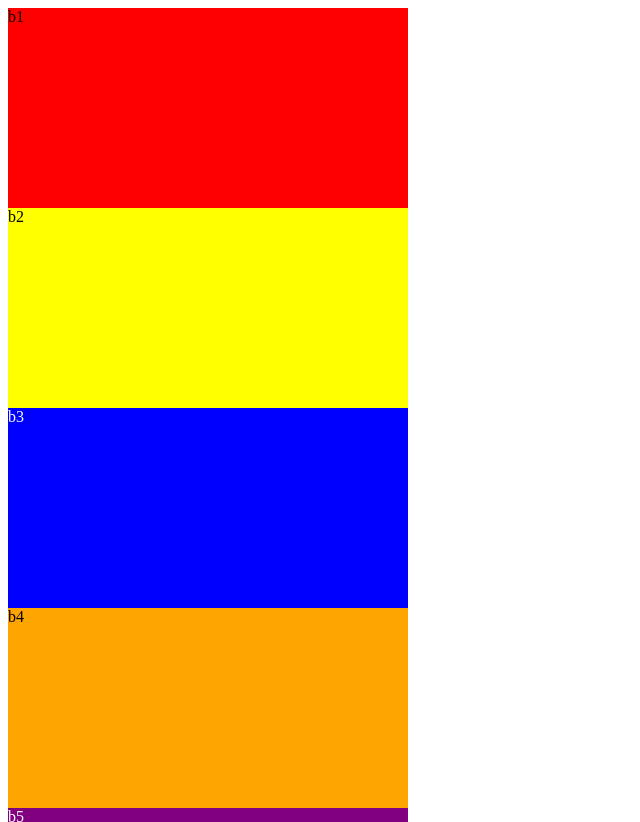
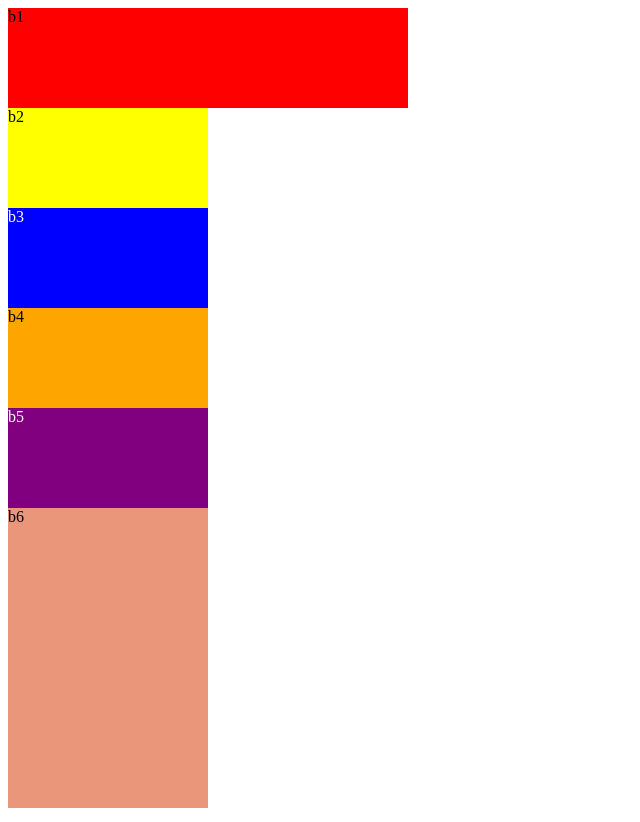
Before and after one commit to alfreeed7/exam, a plain HTML site: page index.html in a window 1280 px wide. Shown: the top 822 px of the page, without its empty margins (0-640 px from the left). Drawn offline with Linux system fonts and the light colour scheme.

Commit message:
Update index.html

```diff
--- a/index.html
+++ b/index.html
@@ -10,39 +10,43 @@ body
 div
 {
     display:block;
-    width:400px;
-    height:200px;
+    width:200px;
+    height:100px;
 }
 
 .b1
-{
+{ width:400px;
     background-color:red;
 }
 
 .b2
-{
+{left:208px;
+    position:absoulte;
     background-color:yellow;
 }
 
 .b3
-{
+{left:208px;
+    position:absoulte;
     background-color:blue;
     color:white;
 }
 
 .b4
-{
+{left:208px;
+    position:absoulte;
     background-color:orange;
 }
 
 .b5
-{
+{left:208px;
+    position:absoulte;
     background-color:purple;
     color:white;
 }
 
 .b6
-{
+{ height:300px;
     background-color:darksalmon;
 }
 
```
